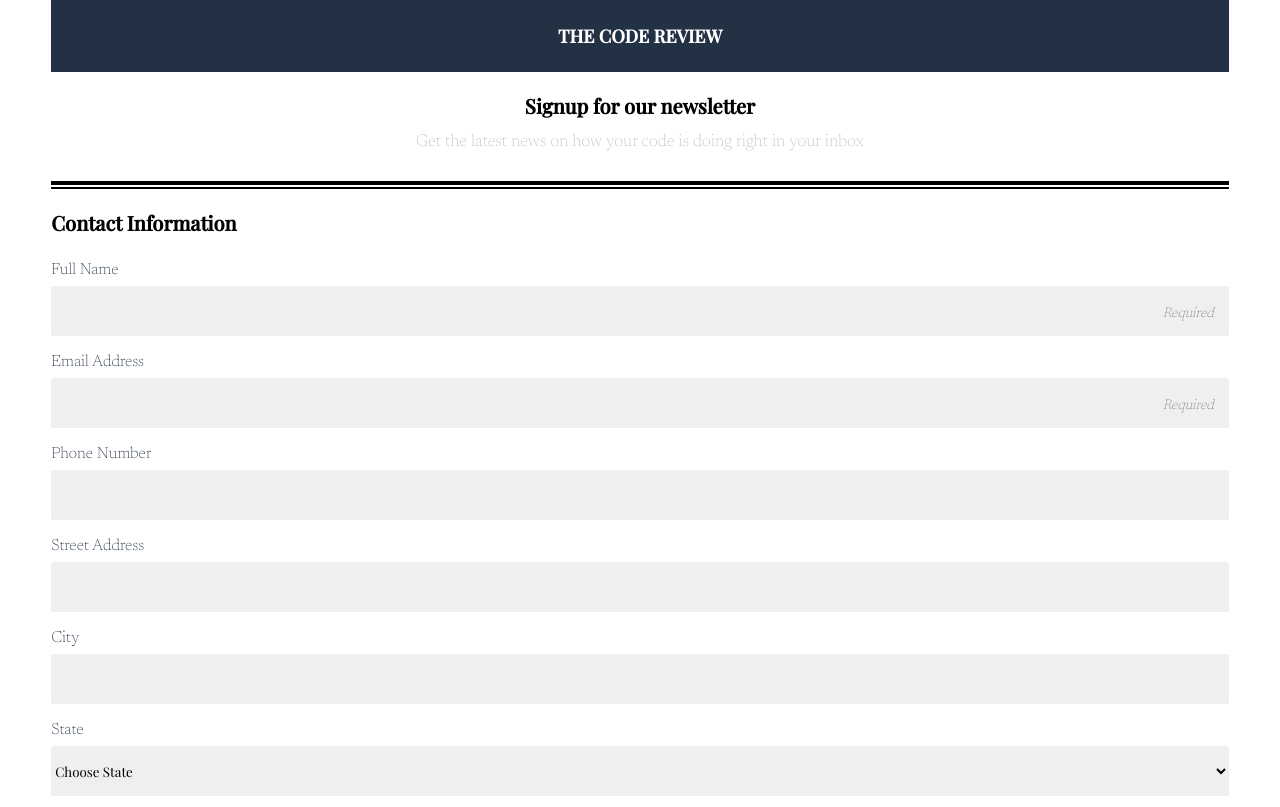
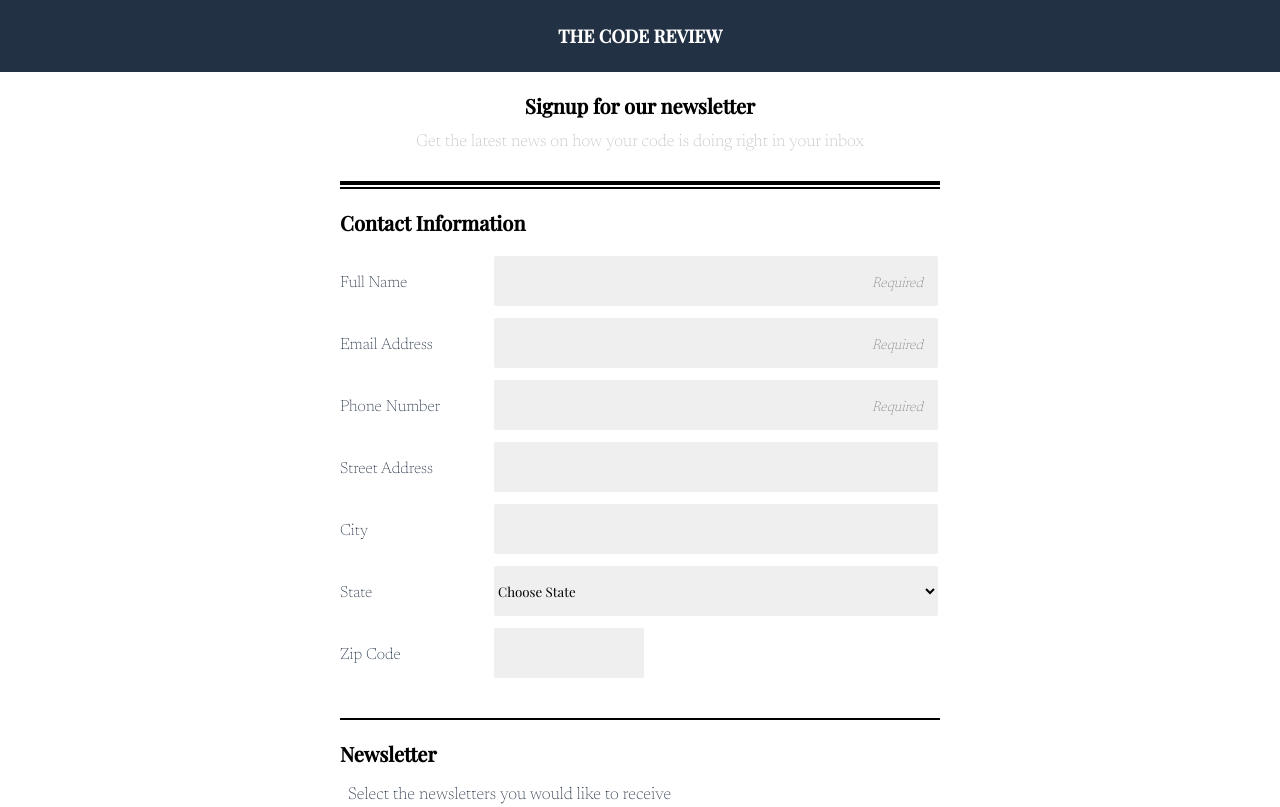
Before and after one commit to kristenwood123/Form-TTH, a plain HTML site: page index.html in a window 1280 px wide. Shown: the top 807 px of the page. Drawn offline with nearby package versions, Linux system fonts and the light colour scheme.

Commit message:
styled media query

```diff
--- a/css/styles.css
+++ b/css/styles.css
@@ -19,6 +19,7 @@
 .container {
   width: 92%;
   margin: 0 auto;
+  max-width: 500px;
 }
 
 /* Header ------------------ */
@@ -82,8 +83,9 @@ label[for="state"] {
   color: var(--clr-dark-blue);
   font-weight: 200;
   font-family: var(--font-newsreader);
-  margin-bottom: 8px;
   margin-top: 6px;
+  margin-bottom: 10px;
+  display: block;
 }
 
 input[type="text"],
@@ -96,15 +98,15 @@ select[name="state"] {
   height: 50px;
   border-radius: 2px;
   cursor: pointer;
+  display: block;
+  width: 100%;
 }
 
 input:focus,
-select:focus {
+select:focus,
+textarea:focus,
+button:focus {
   outline-color: var(--clr-blue);
-}
-
-select:nth-child(1) {
-  color: pink;
 }
 
 input::placeholder {
@@ -118,7 +120,7 @@ input::placeholder {
   padding-right: 15px;
 }
 
-input[type]:nth-of-type(6) {
+#zip {
   width: 50%;
   margin-bottom: 30px;
 }
@@ -193,3 +195,40 @@ footer {
   text-align: center;
   font-style: italic;
 }
+
+/* Media query----------------- */
+@media screen and (min-width: 768px) {
+  .container {
+    max-width: 600px;
+  }
+
+  label[for="name"],
+  label[for="email"],
+  label[for="number"],
+  label[for="address"],
+  label[for="city"],
+  label[for="state"],
+  label[for="zip"] {
+    width: 25%;
+    display: inline-block;
+  }
+
+  span {
+    display: block;
+    overflow: hidden;
+  }
+
+  input[type="text"],
+  input[type="email"],
+  input[type="tel"],
+  select[name="state"] {
+    max-width: 74%;
+    display: inline-block;
+  }
+
+  #zip {
+    width: 150px;
+    color: green;
+    margin-bottom: 40px;
+  }
+}
--- a/index.html
+++ b/index.html
@@ -14,17 +14,18 @@
   <title>Form</title>
 </head>
 <body>
-  <div class="container">
   <header>
     <h1>The Code Review</h1>
+    <div class="container">
     <div class="header__text">
       <h2>Signup for our newsletter</h2>
       <p>Get the latest news on how your code is doing right in your inbox</p>
     </div>
     <hr class='hr-one'>
     <hr class="hr-two">
+    </div>
   </header>
-
+  <div class="container">
     <main>
       <form>
         <!-- Contact Info -->
@@ -32,32 +33,95 @@
           <legend>
             <h2>Contact Information</h2></legend>
           <!-- Name -->
+          <div>
           <label for="name">Full Name</label>
           <input type="text" id='name' name='user-name' placeholder="Required">
+          </div>
           <!-- Email -->
+          <div>
           <label for="email">Email Address</label>
           <input type="email" id='email' name='user-email' placeholder="Required">
+          </div>
           <!-- Phone Number -->
+          <div>
           <label for="number">Phone Number</label>
-          <input type="tel" id='number' name='user-number'>
+          <input type="tel" id='number' name='user-number' placeholder="Required">
+          </div>
           <!-- Street Address -->
+          <div>
           <label for="address">Street Address</label>
           <input type="text" id='address' name='user-address'>
+          </div>
           <!-- City -->
+          <div>
           <label for="city">City</label>
           <input type="text" id='city' name='user-city'>
+          </div>
           <!-- State -->
+          <div>
           <label for="state">State</label>
           <select name="state" id="state">
             <option disabled="disabled" selected='selected'>Choose State</option>
-            <option value="CA">CA</option>
-            <option value="AL">AL</option>
+            <option value="AL">Alabama</option>
+            <option value="AK">Alaska</option>
+            <option value="AZ">Arizona</option>
+            <option value="AR">Arkansas</option>
+            <option value="CA">California</option>
+            <option value="CO">Colorado</option>
+            <option value="CT">Connecticut</option>
+            <option value="DE">Delaware</option>
+            <option value="DC">District of Columbia</option>
+            <option value="FL">Florida</option>
+            <option value="GA">Georgia</option>
+            <option value="HI">Hawaii</option>
+            <option value="ID">Idaho</option>
+            <option value="IL">Illinois</option>
+            <option value="IN">Indiana</option>
+            <option value="IA">Iowa</option>
+            <option value="KS">Kansas</option>
+            <option value="KY">Kentucky</option>
+            <option value="LA">Louisiana</option>
+            <option value="ME">Maine</option>
+            <option value="MD">Maryland</option>
+            <option value="MA">Massachusetts</option>
+            <option value="MI">Michigan</option>
+            <option value="MN">Minnesota</option>
+            <option value="MS">Mississippi</option>
+            <option value="MO">Missouri</option>
+            <option value="MT">Montana</option>
+            <option value="NE">Nebraska</option>
+            <option value="NV">Nevada</option>
+            <option value="NH">New Hampshire</option>
+            <option value="NJ">New Jersey</option>
+            <option value="NM">New Mexico</option>
+            <option value="NY">New York</option>
+            <option value="NC">North Carolina</option>
+            <option value="ND">North Dakota</option>
+            <option value="OH">Ohio</option>
+            <option value="OK">Oklahoma</option>
+            <option value="OR">Oregon</option>
+            <option value="PA">Pennsylvania</option>
+            <option value="RI">Rhode Island</option>
+            <option value="SC">South Carolina</option>
+            <option value="SD">South Dakota</option>
+            <option value="TN">Tennessee</option>
+            <option value="TX">Texas</option>
+            <option value="UT">Utah</option>
+            <option value="VT">Vermont</option>
+            <option value="VA">Virginia</option>
+            <option value="WA">Washington</option>
+            <option value="WV">West Virginia</option>
+            <option value="WI">Wisconsin</option>
+            <option value="WY">Wyoming</option>
           </select>
-
+          </div>
           <!-- Zipcode -->
+          <div>
           <label for="zip">Zip Code</label>
           <input type="text" id='zip' name='user-zip'>
+          </div>
           <hr class="hr-two">
+
         </fieldset>
 
         <!-- Newletter -->
@@ -69,27 +133,27 @@
             <p class="newsletter__text">Select the newsletters you would like to receive</p>
 
             <div>
-              <input type="checkbox" id='news' value='news' name='user_news'/>
+              <input type="checkbox" id='news' name='news' value='user_news'/>
               <label for="news" class='news'>HTML News</label><br>
             </div>
 
             <div>
-              <input type="checkbox" id='news' value='news' name='user_news'/>
+              <input type="checkbox" id='news'cname='news' value='user_news'/>
               <label for="news">CSS News</label>
             </div>
 
             <div>
-            <input type="checkbox" id='news' value='news' name='user_news'/>
+            <input type="checkbox" id='news' name='news' value='user_news'/>
             <label for="news">Javascript News</label>
             </div>
 
             <p class="newsletter__text1">Newsletter format</p>
             <div>
-              <input type="radio" name='format'/>
+              <input type="radio" id='format' name='format' value='user_format'/>
               <label for="format">HTML</label>
               </div>
               <div>
-                <input type="radio" name='format'/>
+                <input type="radio" id='format' name='format' value='user_format'/>
                 <label for="format">Plain text</label>
               </div>
             <p class='other'>Other topics you'd like to hear about</p>
```
Lines whose indentation alone changed are shown as unchanged.
